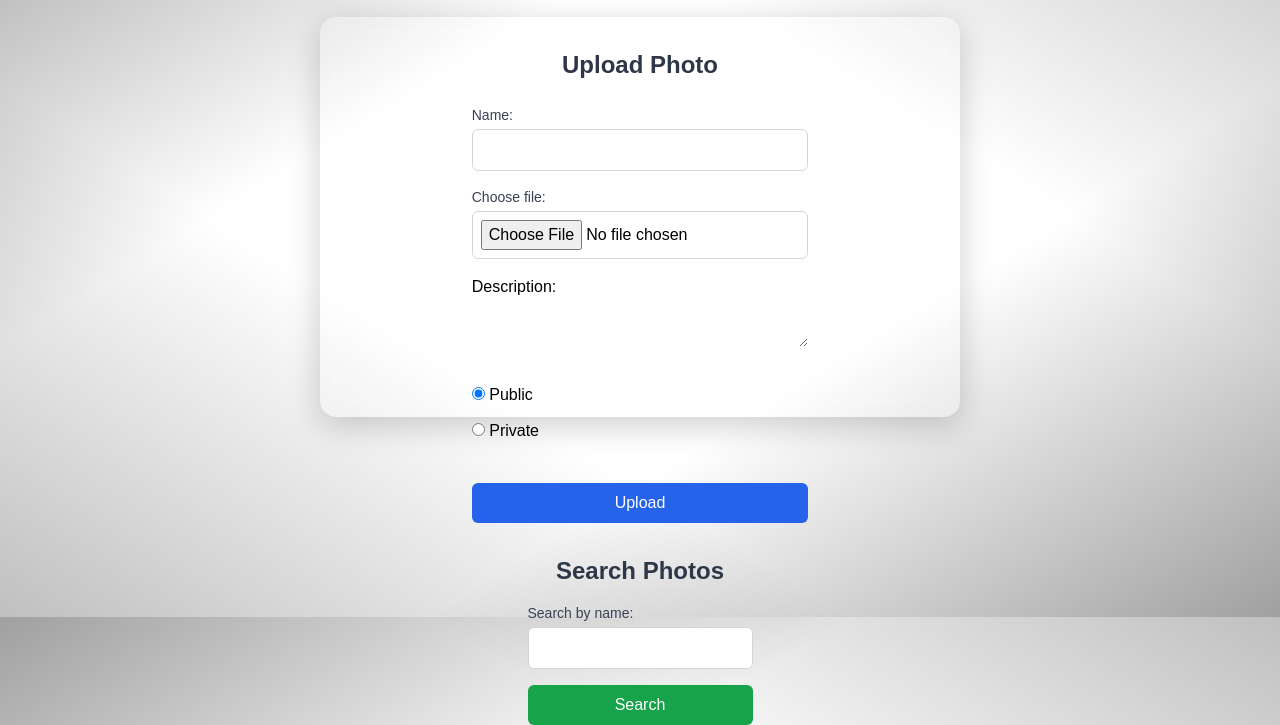
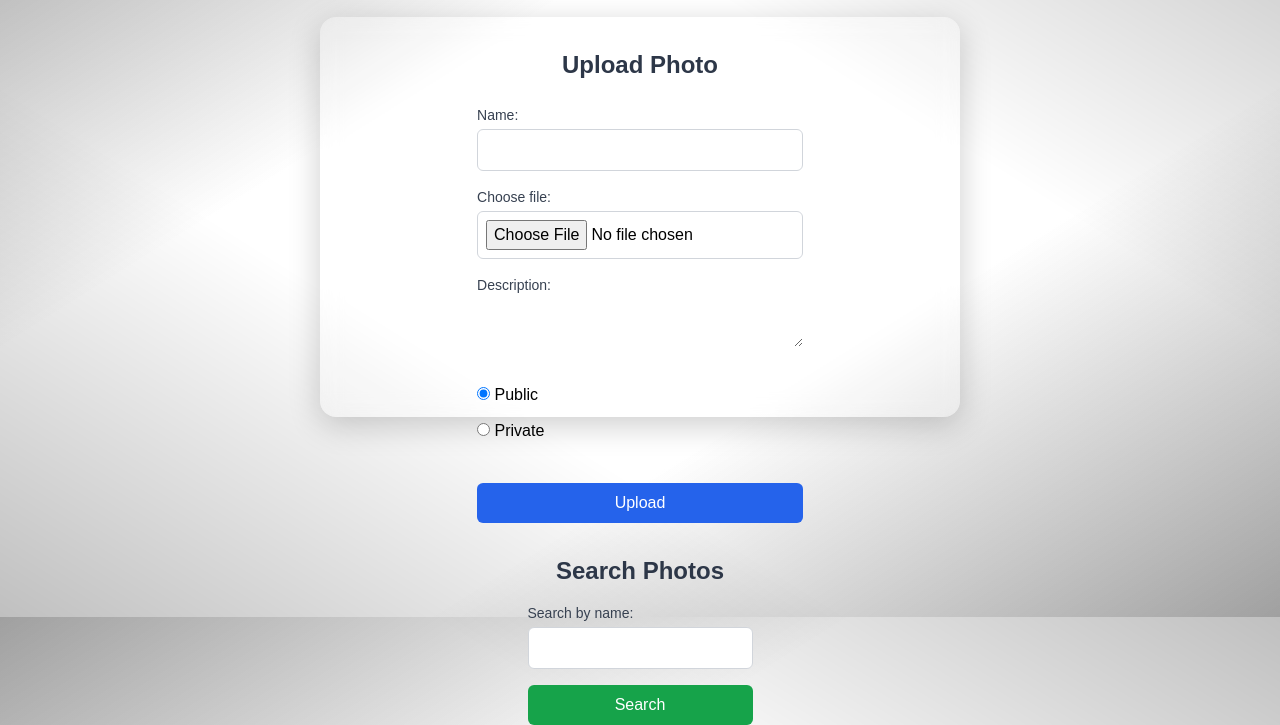
Before and after one commit to nlee1025git/FaithGallery, a Flask app: page / in a window 1280 px wide. Shown: the part 183-908 px from the top of the page. Run offline with Flask 3, Linux system fonts and the light colour scheme; the visitor is signed in with stand-in values (Sample User, id 1); some libraries are stand-ins or nearby versions.

Commit message:
frontend fix
on description

```diff
--- a/backend/templates/index.html
+++ b/backend/templates/index.html
@@ -38,7 +38,7 @@
                 </div>
 
                 <div style="display: flex; gap: 5px">
-                    <label for="description">Description:</label>
+                    <label for="description" class="block text-sm font-medium text-gray-700">Description:</label>
                     <textarea id="description" name="description" rows="3" cols="25"></textarea>
                 </div><br>
 
```
